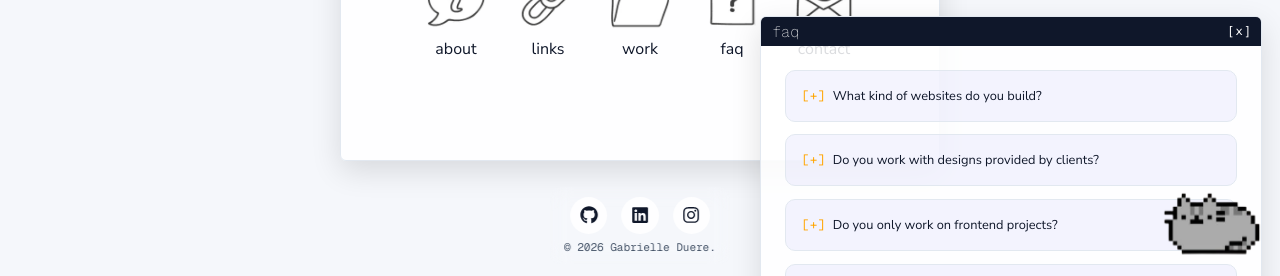
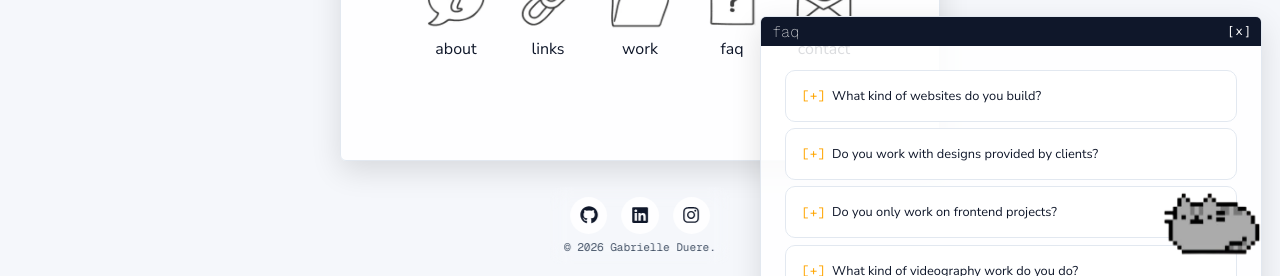
Before and after one commit to oyeinmiede/gabrielleduere, a React (Vite) app: page / in a window 1280 px wide. Both pictures are taken after a click on the element "faq". Shown: the part 524-800 px from the top of the page. Built offline with nearby package versions, Linux system fonts and the light colour scheme.

Commit message:
added drawer sound to faq page

```diff
--- a/src/components/modals/FAQ.jsx
+++ b/src/components/modals/FAQ.jsx
@@ -1,6 +1,10 @@
+import { useContext, useState } from 'react'
+import { SoundContext } from '../../context/SoundContext'
 import '../../styles/faq.css'
 
 const FAQ = () => {
+    const { play } = useContext(SoundContext)
+    const [openIndex, setOpenIndex] = useState(null)
 
     const faqs = [
         {
@@ -55,26 +59,40 @@ const FAQ = () => {
         }
     ]
 
+    const toggle = (index) => {
+        const isOpen = openIndex === index
+
+        play('drawer')
+        setOpenIndex(isOpen ? null : index)
+    }
+
     return (
         <div className="faq-page">
             <div className="faq-list">
 
-                {faqs.map((faq, index) => (
-                    <details key={index} className="faq-item">
+                {faqs.map((faq, index) => {
+                    const isOpen = openIndex === index
 
-                        <summary>
-                            {faq.question}
-                        </summary>
+                    return (
+                        <div
+                            key={index}
+                            className={`faq-item ${isOpen ? 'open' : ''}`}
+                        >
+                            <div
+                                className="faq-question"
+                                onClick={() => toggle(index)}
+                            >
+                                {faq.question}
+                            </div>
 
-                        <p>
-                            {faq.answer}
-                        </p>
-
-                    </details>
-                ))}
+                            <div className="faq-answer">
+                                <p>{faq.answer}</p>
+                            </div>
+                        </div>
+                    )
+                })}
 
             </div>
-
         </div>
     )
 }
--- a/src/styles/faq.css
+++ b/src/styles/faq.css
@@ -5,65 +5,54 @@
     overflow-y: auto;
 }
 
-.faq-header {
-    margin-bottom: 1.5rem;
-}
-
-.faq-header h2 {
-    color: var(--accent);
-    margin-bottom: 0.3rem;
-}
-
-.faq-header p {
-    color: var(--text-secondary);
-    font-size: 0.9rem;
-}
-
-/* ===================
-FAQ ITEMS
-=================== */
-
-.faq-list {
-    display: flex;
-    flex-direction: column;
-    gap: 0.8rem;
-}
-
 .faq-item {
     border: 1px solid var(--border);
     border-radius: 10px;
     overflow: hidden;
-    background: var(--soft-bg);
+    margin-bottom: .4rem;
+    background-color: var(--window-bg);
 }
 
-.faq-item summary {
+/* question row */
+.faq-question {
     cursor: pointer;
     padding: 1rem;
-    list-style: none;
-    font-weight: 400;
-    font-size: .8rem;
+    font-size: 0.8rem;
     user-select: none;
+    display: flex;
+    align-items: center;
 }
 
-.faq-item summary::-webkit-details-marker {
-    display: none;
-}
-
-.faq-item summary::before {
-    content: "[+] ";
+.faq-question::before {
+    content: "[+]";
     color: var(--accent);
+    margin-right: 7px;
     font-family: var(--font-mono);
 }
 
-.faq-item[open] summary::before {
-    content: "[-] ";
+.faq-item.open .faq-question::before {
+    content: "[-]";
 }
 
-.faq-item p {
-    padding: 1rem;
+/* animated container */
+.faq-answer {
+    max-height: 0;
+    overflow: hidden;
+    background: var(--soft-bg);
+    transition: max-height 0.35s ease, padding 0.35s ease;
+}
+
+/* open state */
+.faq-item.open .faq-answer {
+    max-height: 200px;
+    padding: .7rem 1rem;
+}
+
+.faq-answer p {
+    margin: 0;
     color: var(--text-secondary);
     line-height: 1.6;
-    background-color: var(--soft-bg);
+    font-size: 0.8rem;
 }
 
 /* ===================
```
Also changed, not shown: 1 other file (tests, documents, lock files or other folders).
